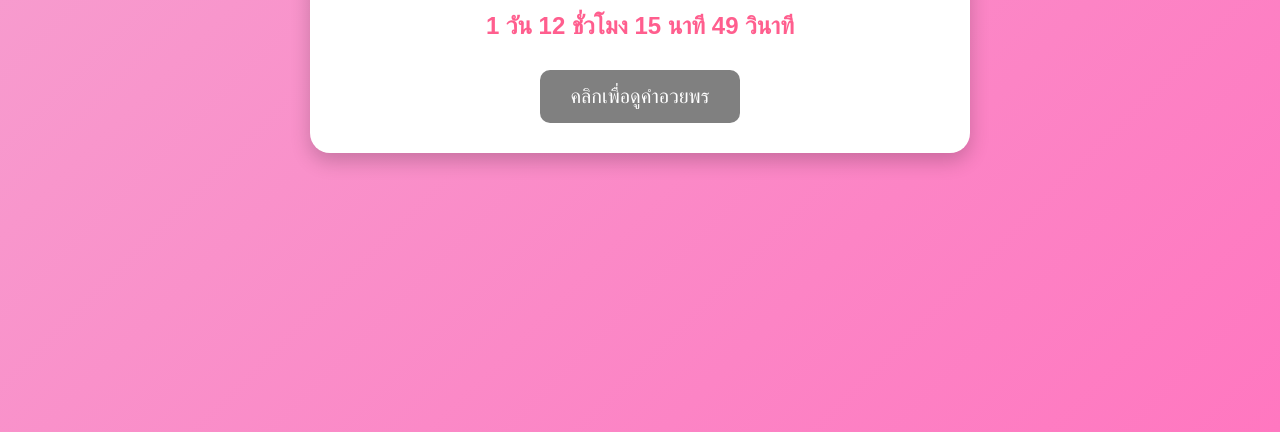
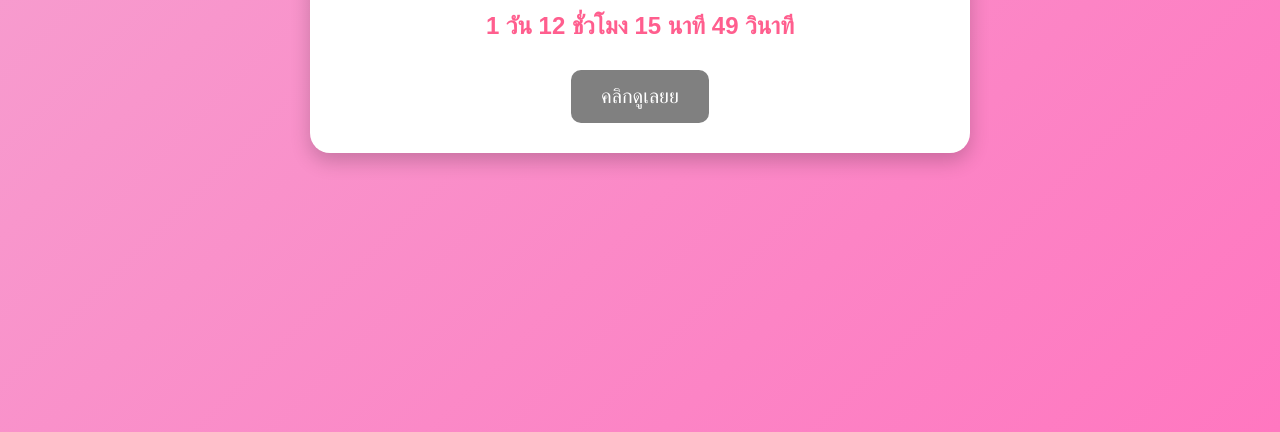
Before and after one commit to kanchanok1123/rakna, a plain HTML site: page index.html in a window 1280 px wide. Shown: the part 384-816 px from the top of the page. Drawn offline with Linux system fonts and the light colour scheme.

Commit message:
Update index.html

```diff
--- a/index.html
+++ b/index.html
@@ -88,7 +88,7 @@
         <h1>การ์ดวันเกิดสุดพิเศษ 🎉</h1>
         <div class="countdown" id="countdown">กำลังนับถอยหลัง...</div>
 
-        <button class="btn disabled" id="popupBtn" onclick="redirectToNextPage()" disabled>คลิกเพื่อดูคำอวยพร</button>
+        <button class="btn disabled" id="popupBtn" onclick="redirectToNextPage()" disabled>คลิกดูเลยย</button>
 
         <script>
             // Countdown Timer
```
